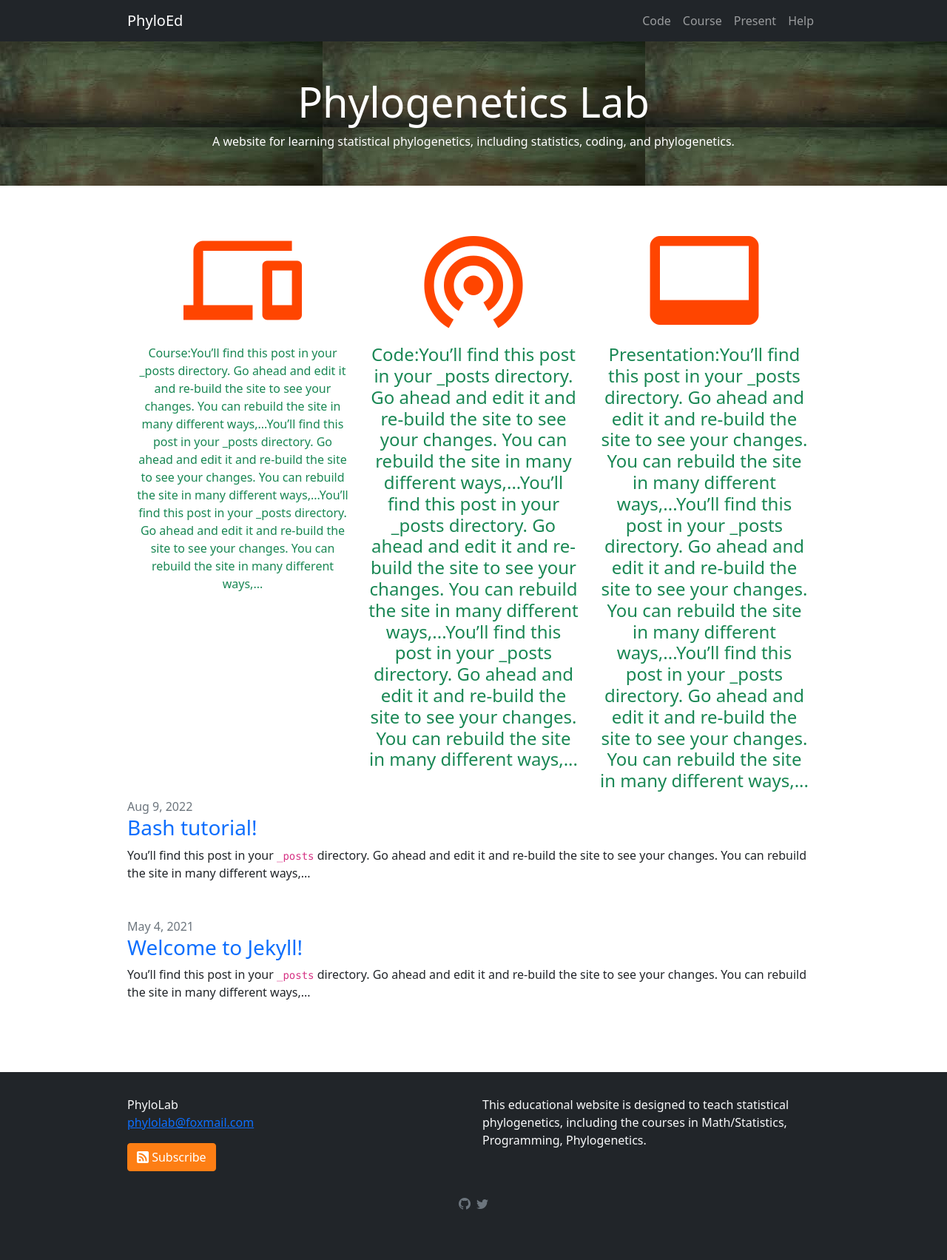
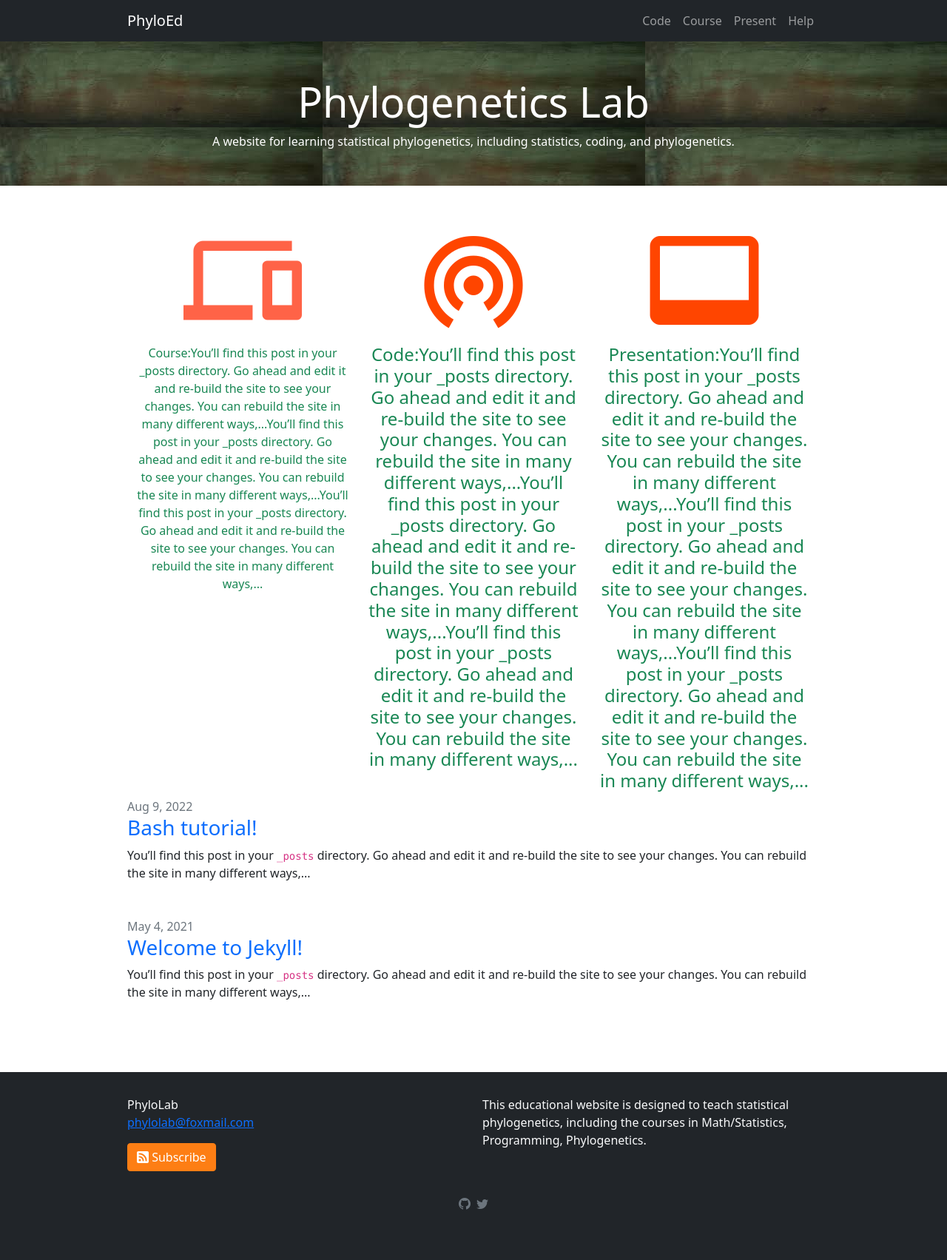
Before and after one commit to lliu1871/PhyEd, a Jekyll site: the page built from index.markdown, in a window 1280 px wide. Shown: the whole page at 74% size. Built offline with Jekyll 4.4.1, drawn with Linux system fonts in a browser that asks for light colours.

Commit message:
Update index.markdown

```diff
--- a/index.markdown
+++ b/index.markdown
@@ -8,7 +8,7 @@
   <div class="row">
     <div class="col-sm-4 text-center text-success">
       <a href="https://teach.phylolab.net/course">
-      <i class="material-icons" style="font-size:160px;color:orangered;">devices</i>
+      <i class="material-icons" style="font-size:160px;color:tomato;">devices</i>
       </a>
       <p>Course:You’ll find this post in your _posts directory. Go ahead and edit it and re-build the site to see your changes. You can rebuild the site in many different ways,...You’ll find this post in your _posts directory. Go ahead and edit it and re-build the site to see your changes. You can rebuild the site in many different ways,...You’ll find this post in your _posts directory. Go ahead and edit it and re-build the site to see your changes. You can rebuild the site in many different ways,...</p>
     </div>
```
